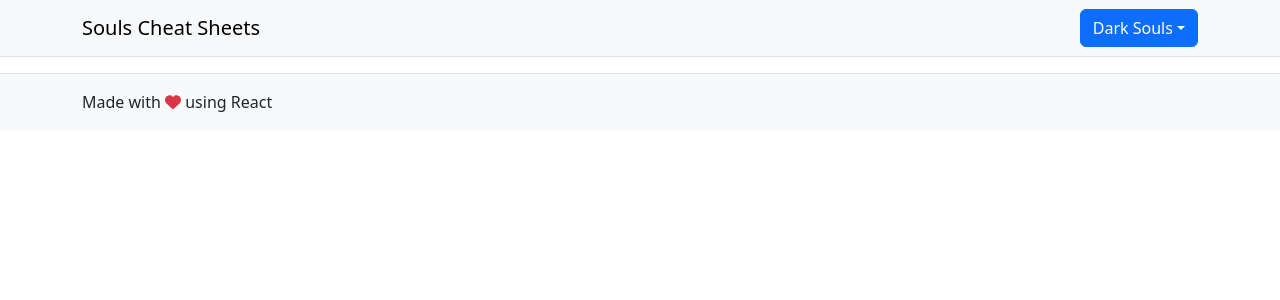
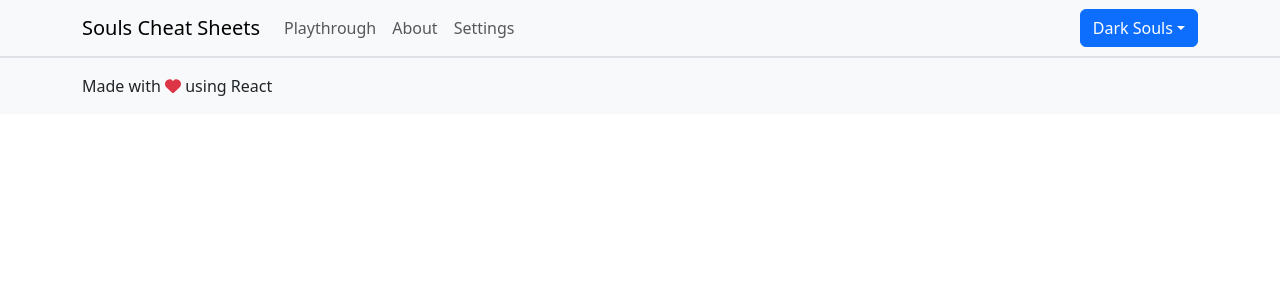
Before and after one commit to adwitkow/souls-cheat-sheets, a React (Create React App) app: page /souls-cheat-sheets/settings in a window 1280 px wide. Shown: the top 300 px of the page. Built offline with nearby package versions, Linux system fonts and the light colour scheme.

Commit message:
Add basic routing, rename GamePage to PlaythroughPage

```diff
--- a/package.json
+++ b/package.json
@@ -12,6 +12,7 @@
     "react": "^19.0.0",
     "react-bootstrap": "^2.10.7",
     "react-dom": "^19.0.0",
+    "react-router-dom": "^7.1.0",
     "react-scripts": "5.0.1"
   },
   "scripts": {
--- a/src/App.tsx
+++ b/src/App.tsx
@@ -1,23 +1,31 @@
 import React from 'react';
+import { BrowserRouter, Route, Routes } from 'react-router-dom';
 import './App.scss';
 import { Container } from 'react-bootstrap';
-import GamePage from './components/GamePage';
+import PlaythroughPage from './components/PlaythroughPage';
 import Footer from './components/Footer';
 import NavigationBar from './components/NavigationBar';
 import { ProfileProvider } from './contexts/ProfileContext';
 import { GameProvider } from './contexts/GameContext';
+import { routesConfig } from './config/routesConfig';
 
 const App = () => {
   return (
+    <BrowserRouter>
       <ProfileProvider>
         <GameProvider>
           <NavigationBar />
           <Container>
-          <GamePage />
+            <Routes>
+              {routesConfig.map(({path, Component}) => (
+                <Route key={path} path={path} element={<Component />} />
+              ))}
+            </Routes>
           </Container>
           <Footer />
         </GameProvider>
       </ProfileProvider>
+    </BrowserRouter>
   );
 }
 
--- a/src/components/NavigationBar.tsx
+++ b/src/components/NavigationBar.tsx
@@ -1,15 +1,27 @@
 import React from 'react';
-import { Container, Navbar } from 'react-bootstrap';
+import { Container, Nav, Navbar } from 'react-bootstrap';
 import GamePicker from './GamePicker';
+import { routesConfig } from '../config/routesConfig';
+import { NavLink } from 'react-router-dom';
 
 const NavigationBar = () => {
   return (
     <Navbar expand='lg' className='bg-body-tertiary border-bottom'>
       <Container>
         <Navbar.Brand href='#'>Souls Cheat Sheets</Navbar.Brand>
+        <Navbar.Collapse id='basic-navbar-nav'>
+          <Nav>
+            {routesConfig.map(({path, name}) => (
+              <Nav.Link as={NavLink} key={path} to={path}>
+                {name}
+              </Nav.Link>
+            ))}
+          </Nav>
+        </Navbar.Collapse>
         <div className='justify-content-end'>
           <GamePicker />
         </div>
+        <Navbar.Toggle aria-controls='basic-navbar-nav' />
       </Container>
     </Navbar>
   )
--- a/src/components/GamePage.tsx
+++ b/src/components/PlaythroughPage.tsx
@@ -23,7 +23,7 @@ const GetGameData = (game: string): Playthrough => {
   }
 }
 
-const GamePage = () => {
+const PlaythroughPage = () => {
   const { game } = useGame();
   const gameData = GetGameData(game);
 
@@ -36,4 +36,4 @@ const GamePage = () => {
   )
 }
 
-export default GamePage;
+export default PlaythroughPage;
--- /dev/null
+++ b/src/config/routesConfig.tsx
@@ -0,0 +1,14 @@
+import React from 'react';
+import PlaythroughPage from '../components/PlaythroughPage';
+
+type RouteConfig = {
+  path: string;
+  name: string;
+  Component: React.FC;
+};
+
+export const routesConfig: RouteConfig[] = [
+  { path: '/', name: 'Playthrough', Component: () => (<PlaythroughPage />) },
+  { path: '/about', name: 'About', Component: () => <h1>About Page</ h1 > },
+  { path: '/settings', name: 'Settings', Component: () => <h1>Settings Page</ h1 > },
+];
```
Also changed, not shown: 1 other file (tests, documents, lock files or other folders). Lines whose indentation alone changed are shown as unchanged.
